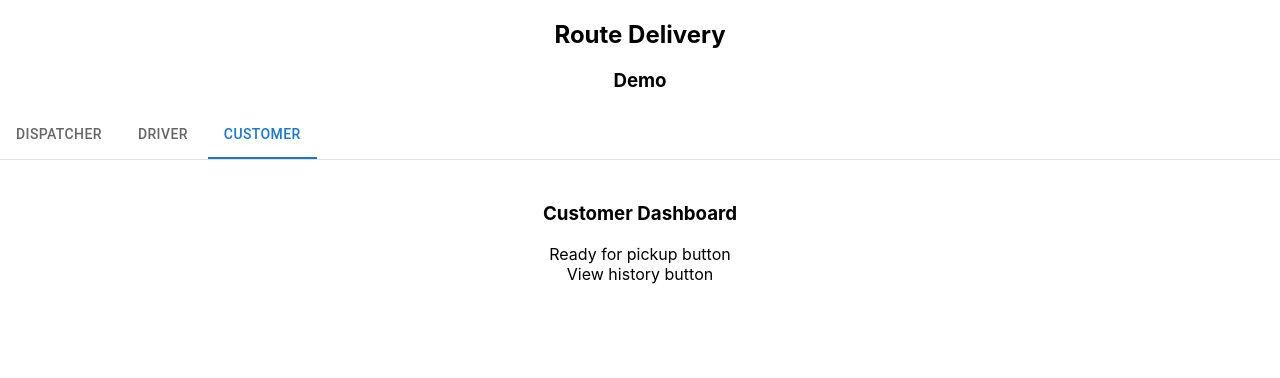
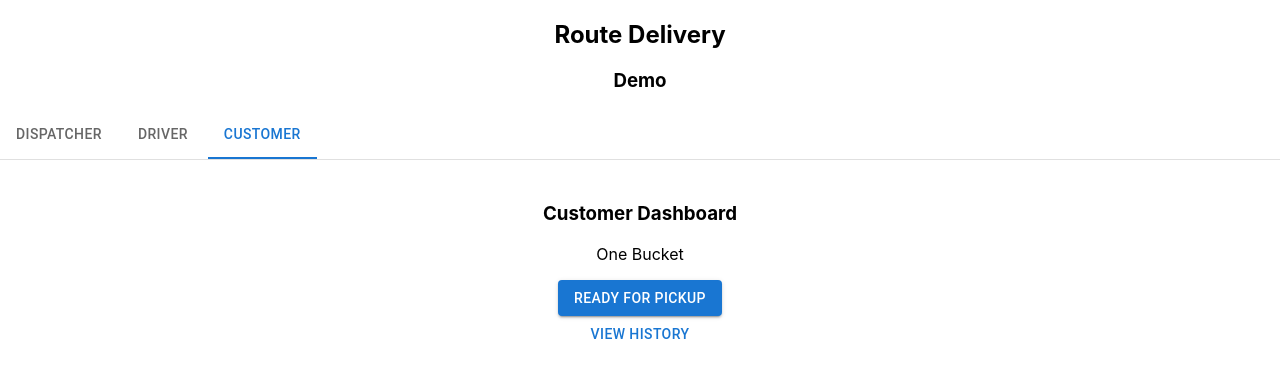
Before and after one commit to eyarham/route-delivery, a React (Create React App) app: page / in a window 1280 px wide. Both pictures are taken after a click on the tab "CUSTOMER". Shown: the top 378 px of the page. Built offline with nearby package versions, Linux system fonts and the light colour scheme.

Commit message:
adding buttons to customer dashboard

```diff
--- a/src/demo/customer/CustomerTab.jsx
+++ b/src/demo/customer/CustomerTab.jsx
@@ -1,11 +1,17 @@
+import { Button } from '@mui/material'
 import React from 'react'
 
 const CustomerTab = () => {
   return (
     <div>
       <h3>Customer Dashboard</h3>
-      <div>Ready for pickup button</div>
-      <div>View history button</div>
+      <p>One Bucket</p>
+      <div>
+        <Button variant="contained">Ready For Pickup</Button>
+      </div>
+      <div>
+        <Button>View History</Button>
+      </div>
     </div>
   )
 }
```
